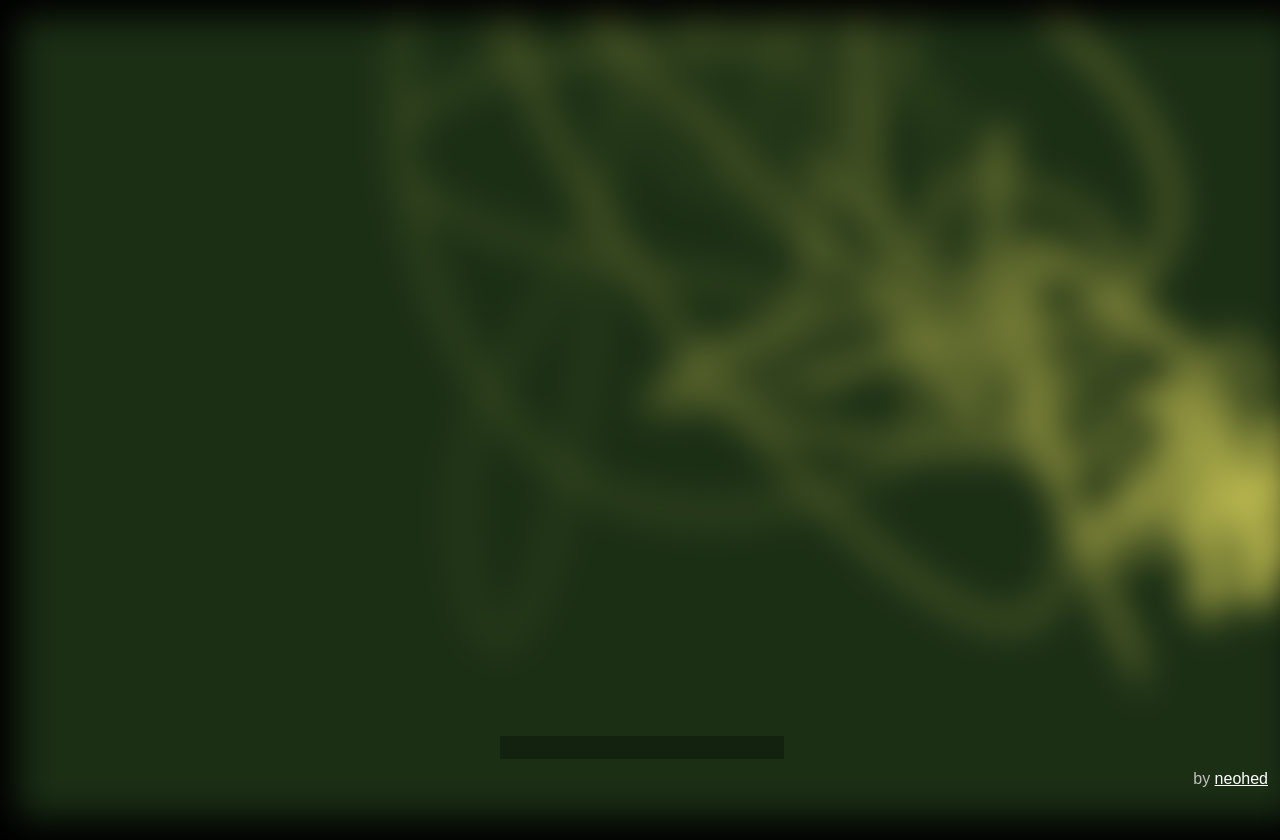
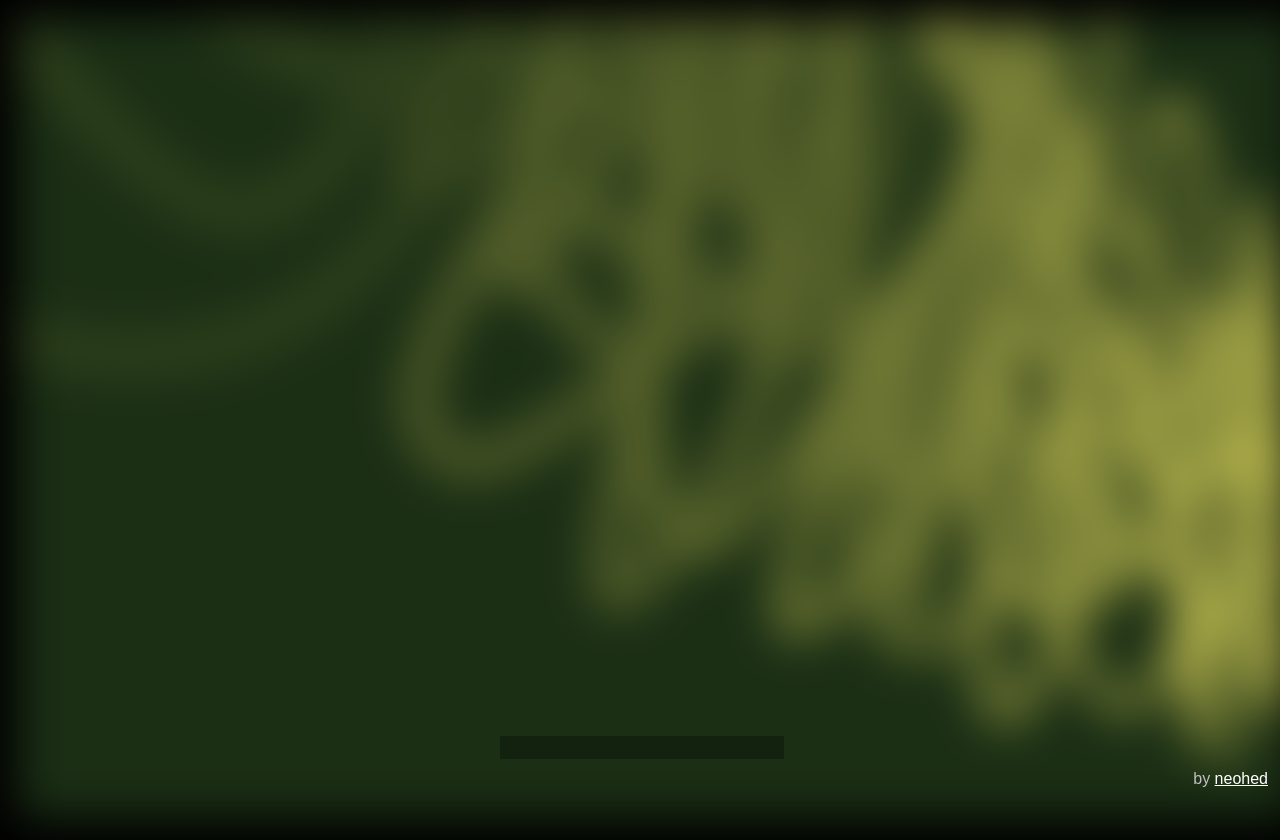
Before and after one commit to neohed/brba, a website built with webpack: page src/index.html in a window 1280 px wide. Shown: the top 840 px of the page. Built offline with nearby package versions, Linux system fonts and the light colour scheme.

Commit message:
Packages updated

```diff
--- a/src/css/brba.css
+++ b/src/css/brba.css
@@ -9,7 +9,7 @@ body {
 #surface {
     background-color: #1B2F15;
     margin: 18px;
-    filter: blur(18px)
+    filter: blur(23px)
 }
 #app {
     position: absolute;
--- a/src/index.js
+++ b/src/index.js
@@ -9,10 +9,11 @@
 import './css/brba.css'
 
 // Globals
+const floor = Math.floor;
 const textInput = document.getElementById('textInput');
 const output = document.getElementById('output');
-const c = document.getElementById('surface');
-const ctx = c.getContext('2d');
+const canvas = document.getElementById('surface');
+const ctx = canvas.getContext('2d');
 const canvasLeft = 0, canvasTop = 0;
 let canvasRight, canvasBottom;
 const brba = new BrBa();
@@ -32,15 +33,16 @@
 
 function renderCurve(points, age) {
     ctx.beginPath();
-    const splines = curve(ctx, points, 1, 30, true);
+    const splines = curve(ctx, points, 1, 32, true);
     ctx.moveTo(splines[0], splines[1]);
     for (let i = 2, length = splines.length; i < length; i += 2) {
-        const x = Math.floor(splines[i]);
-        const y = Math.floor(splines[i + 1]);
+        const x = floor(splines[i]);
+        const y = floor(splines[i + 1]);
         ctx.lineTo(x, y)
     }
-    ctx.lineWidth = Math.floor(12 * age) + 6;
+    ctx.lineWidth = floor(48 * age);// + 6;
     ctx.strokeStyle = smokeColor.interpolate(backgroundColor, age).toHex();
+    ctx.className = 'deep-line';
     ctx.stroke()
 }
 
@@ -51,13 +53,13 @@
         new Vector(canvasRight + 70, canvasBottom * .67),
         260,
         2,
-        .009,
-        .01,
+        .006,
+        .008,
         createEffects(),
-        14,
+        16,
         .14,
         () => null, // /dev/null the particles, they're only "scaffolding"
-        renderCurve
+        renderCurve,
     )
 }
 
@@ -78,11 +80,12 @@
 
 function resizeCanvas() {
     const [width, height] = getWindowSize();
-    canvasRight = c.width = width;
-    canvasBottom = c.height = height;
-    output.style.left = (canvasRight - 180) / 2 + 'px';
+
+    canvasRight = canvas.width = width;
+    canvasBottom = canvas.height = height;
+    output.style.left = floor((canvasRight - 180) / 2) + 'px';
     output.style.top = canvasBottom / 2 - 18 + 'px';
-    textInput.style.left = (canvasRight - 280) / 2 + 'px';
+    textInput.style.left = floor((canvasRight - 280) / 2) + 'px';
     textInput.style.top = canvasBottom - 64 + 'px'
 }
 
@@ -100,7 +103,7 @@
 function updateOutput(value) {
     const items = brba.breakBad(value);
     output.innerHTML = '';
-    output.style.left = canvasRight / 2 - (value.length * 24) + 'px';
+    output.style.left = floor(canvasRight / 2 - (value.length * 24)) + 'px';
     items.forEach(item => {
         if (item === null) {
             output.innerHTML += '<span class="spacer" />'
--- a/src/js/Particle.js
+++ b/src/js/Particle.js
@@ -22,7 +22,7 @@ class Particle {
     }
 
     create = () => {
-        this.v_position = new Vector(0, 0);
+        this.v_position = new Vector(0,Math.random() * 300 - 150);
         this.age = 0;
         this.particleSystem.registerLife(1);
         this.mass = Math.random();
@@ -55,10 +55,10 @@ class Particle {
         this.v_position.addTo(v_scaledEffects);
 
         const [x, y] = this.particleSystem.getCoords();
-        const X = this.v_position.x + x;
-        const Y = this.v_position.y + y;
+        const tx = this.v_position.x + x;
+        const ty = this.v_position.y + y;
 
-        this.doRender(X, Y, this.age)
+        this.doRender(tx, ty, this.age)
     };
 
     isAlive = () => this.age < 1;
--- a/src/js/utility.js
+++ b/src/js/utility.js
@@ -11,8 +11,15 @@ const generateSineWaveValues = (step) => {
     return v
 };
 
+function getWindowSize() {
+    const {innerWidth, innerHeight} = window;
+
+    return [innerWidth, innerHeight]
+}
+
 export {
     toRadians,
     randomInRangeFloat,
-    generateSineWaveValues
+    generateSineWaveValues,
+    getWindowSize,
 }
```
Also changed, not shown: package.json (+10 -10 lines), src/js/ParticleSystem.js (+5 -2 lines), dist/bundle.js, dist/index.html, 1 other file.
